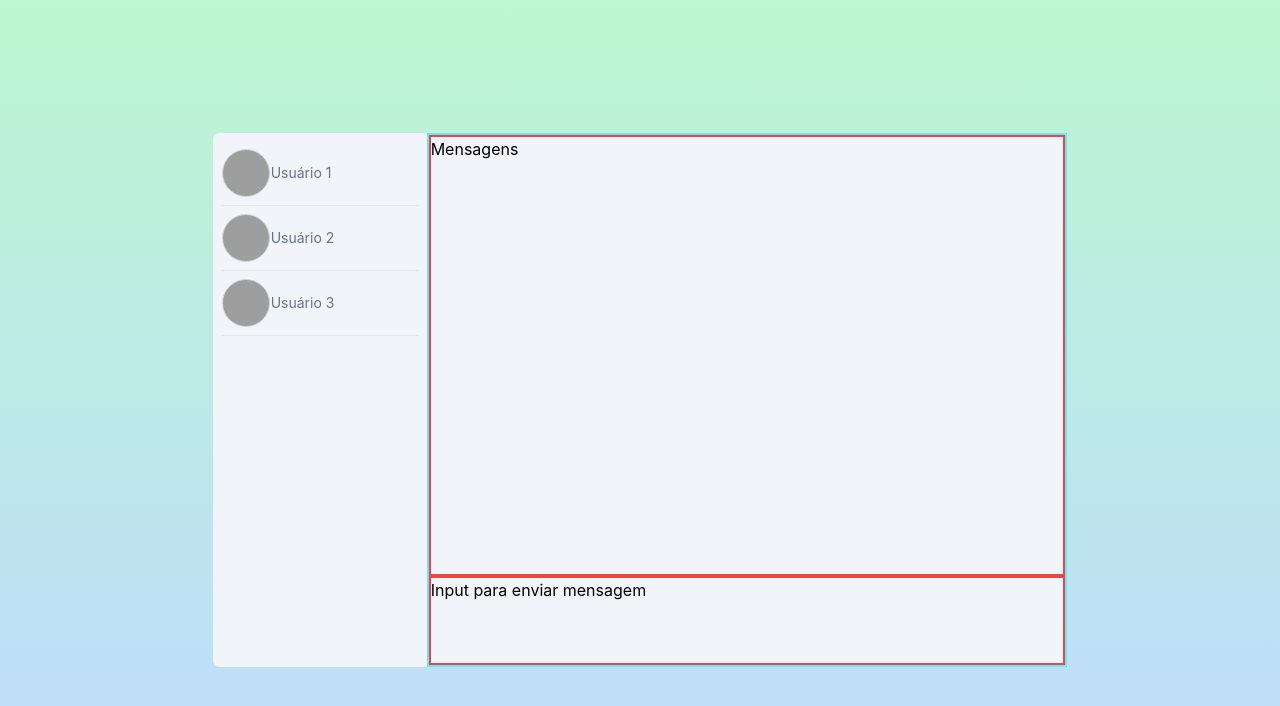
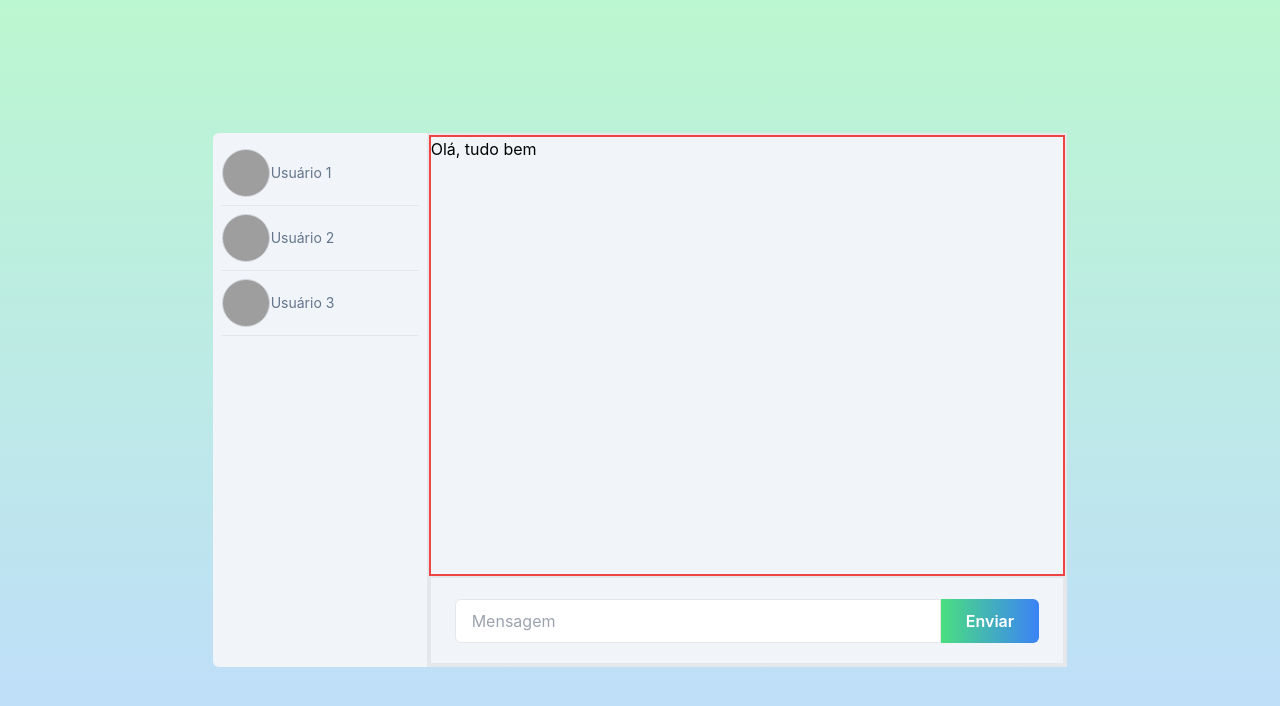
Before and after one commit to diegojaldim/real-time-chat, a React (Create React App) app: page / in a window 1280 px wide. Shown: the top 706 px of the page. Built offline with nearby package versions, Linux system fonts and the light colour scheme; grey boxes are pictures that could not be loaded.

Commit message:
Create input message layout

```diff
--- /dev/null
+++ b/src/components/BoardMessages/BoardMessages.jsx
@@ -0,0 +1,19 @@
+import React from 'react';
+import InputMessage from './InputMessage';
+
+const BoardMessages = () => {
+  return (
+    <div className='flex flex-col border-2 w-3/4'>
+
+      <div className='flex h-5/6 border-2 border-red-500'>
+        <ul>
+          <li>Olá, tudo bem</li>
+        </ul>
+      </div>
+
+      <InputMessage />
+    </div>
+  );
+}
+
+export default BoardMessages;
--- /dev/null
+++ b/src/components/BoardMessages/InputMessage.jsx
@@ -0,0 +1,32 @@
+const InputMessage = () => {
+  return (
+    <div className='flex flex-row items-center h-1/6 border-2 pl-6 pr-6'>
+      <div className='flex h-11 w-5/6 '>
+        <input
+          placeholder="Mensagem"
+          className='pl-4 pr-4 w-full outline-none rounded-l-md border'
+        />
+      </div>
+
+      <div className='flex w-1/6 h-11'>
+        <button
+          type="button"
+          className='
+            w-full
+            bg-gradient-to-r
+            rounded-r-md
+            font-semibold
+          from-green-400
+          to-blue-500
+          hover:from-pink-500
+          hover:to-yellow-500
+          text-white'
+        >
+          Enviar
+        </button>
+      </div>
+    </div>
+  );
+}
+
+export default InputMessage;
--- a/src/components/Chat.jsx
+++ b/src/components/Chat.jsx
@@ -1,16 +1,12 @@
 import React from 'react';
 import UsersList from './Users/List';
+import BoardMessages from './BoardMessages/BoardMessages';
 
 const Chat = () => {
   return (
     <div className='flex flex-row h-2/3 w-2/3 border-1 rounded-md border-slate-300 bg-slate-100'>
       <UsersList />
-
-      <div className='flex flex-col border-2 w-3/4 border-cyan-300'>
-        <div className='flex h-5/6 border-2 border-red-500'>Mensagens</div>
-        <div className='flex h-1/6 border-2 border-red-500'>Input para enviar mensagem</div>
-      </div>
-
+      <BoardMessages />
     </div>
   );
 }
```
